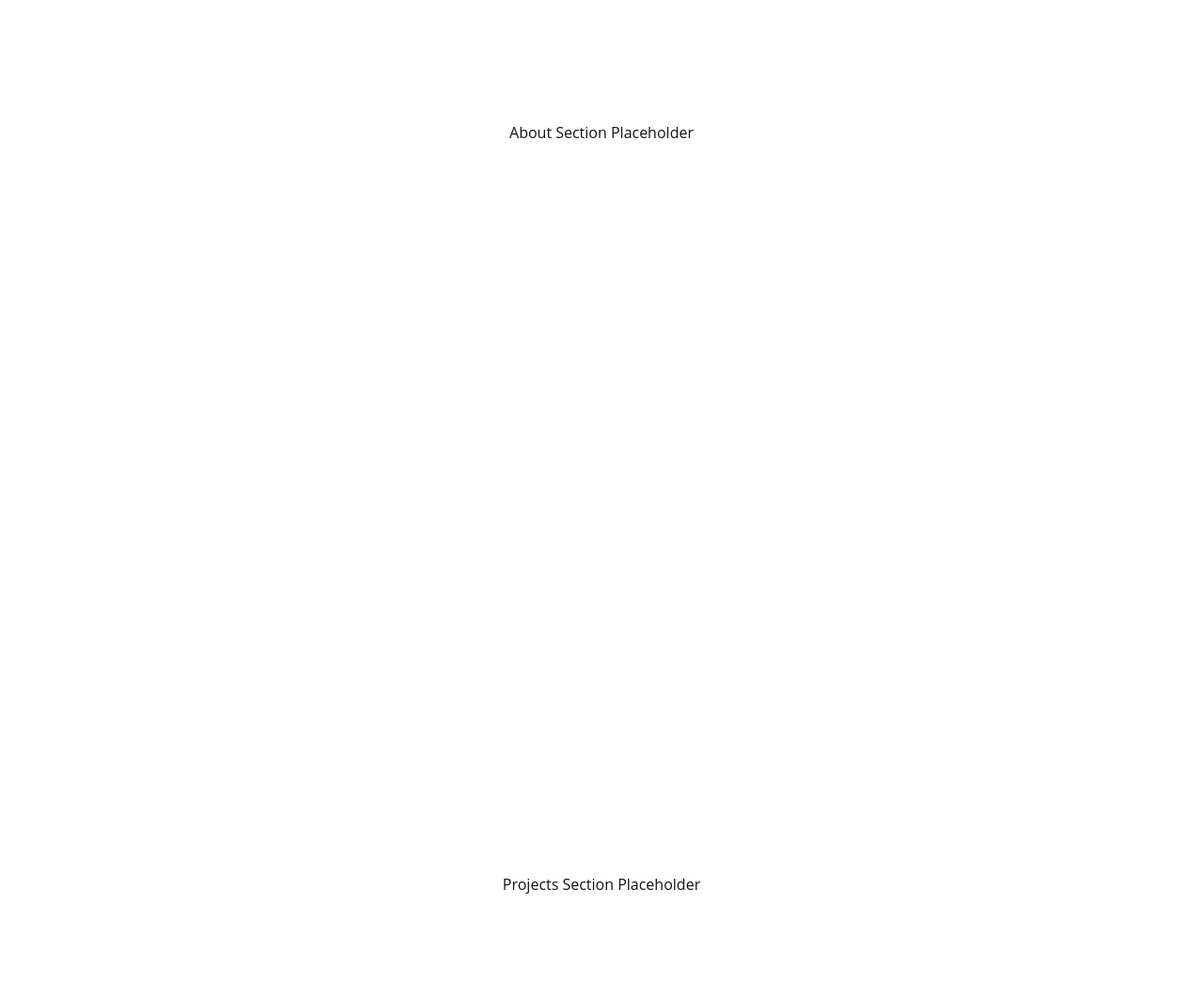
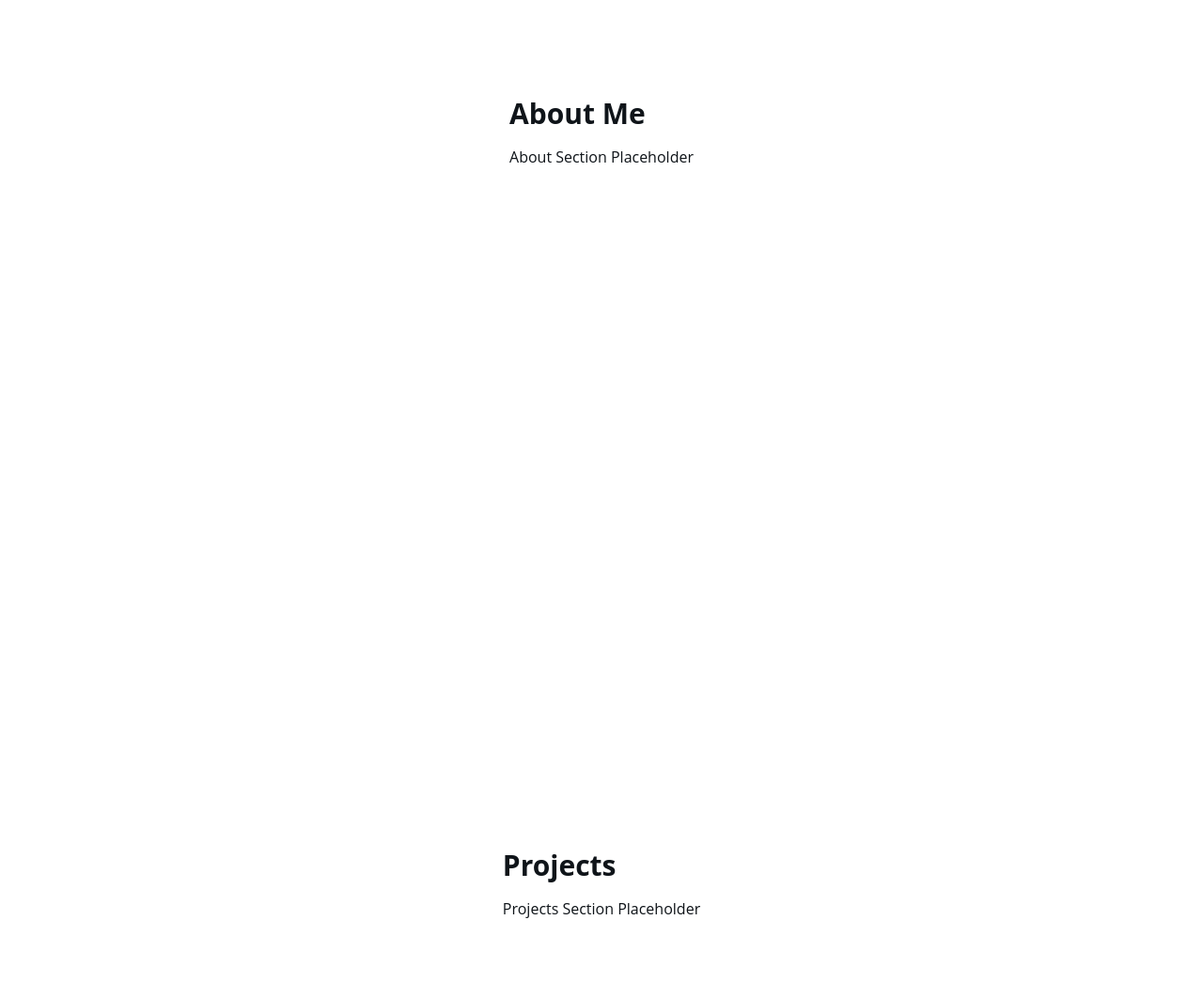
Before and after one commit to ishanjarwal/portfolio-2026, a Next.js app: page / in a window 1280 px wide. Shown: the part 1059-2121 px from the top of the page at 94% size. Built offline with nearby package versions, Linux system fonts and the light colour scheme.

Commit message:
feat: add video wallpaper wallpaper and make sections transparent

```diff
--- a/app/page.tsx
+++ b/app/page.tsx
@@ -1,21 +1,58 @@
 import { Hero } from "@/components/hero/hero";
+
+// Example video: High-tech abstract background (placeholder)
+// Replace with your own video URL
+const BACKGROUND_VIDEO_URL = "https://cdn.pixabay.com/video/2023/10/12/184734-873923034_large.mp4";
 
 export default function Home() {
   return (
-    <main className="flex min-h-screen flex-col items-center justify-between">
+    <main className="flex min-h-screen flex-col items-center justify-between relative">
+      {/* Fixed Video Wallpaper */}
+      <div className="fixed inset-0 z-[-1] overflow-hidden">
+        <video
+          autoPlay
+          loop
+          muted
+          playsInline
+          className="absolute h-full w-full object-cover opacity-30 dark:opacity-20"
+        >
+          <source src={BACKGROUND_VIDEO_URL} type="video/mp4" />
+          Your browser does not support the video tag.
+        </video>
+        {/* Overlay for better text readability */}
+        <div className="absolute inset-0 bg-background/10 backdrop-blur-[1px]" />
+      </div>
+
       <Hero />
-      {/* Sections for About, Projects, etc. will go here */}
-      <section id="about" className="min-h-screen w-full bg-background/50 flex items-center justify-center">
-        <p className="text-muted-foreground">About Section Placeholder</p>
+
+      {/* Sections for About, Projects, etc. */}
+      {/* Making sections transparent to show video background */}
+      <section id="about" className="min-h-screen w-full bg-transparent flex items-center justify-center">
+        <div className="p-8 rounded-2xl bg-background/40 backdrop-blur-md border border-white/10 shadow-xl">
+          <h2 className="text-3xl font-heading font-bold mb-4">About Me</h2>
+          <p className="text-muted-foreground">About Section Placeholder</p>
+        </div>
       </section>
-      <section id="projects" className="min-h-screen w-full bg-background flex items-center justify-center">
-        <p className="text-muted-foreground">Projects Section Placeholder</p>
+
+      <section id="projects" className="min-h-screen w-full bg-transparent flex items-center justify-center">
+        <div className="p-8 rounded-2xl bg-background/40 backdrop-blur-md border border-white/10 shadow-xl">
+          <h2 className="text-3xl font-heading font-bold mb-4">Projects</h2>
+          <p className="text-muted-foreground">Projects Section Placeholder</p>
+        </div>
       </section>
-      <section id="education" className="min-h-screen w-full bg-background/50 flex items-center justify-center">
-        <p className="text-muted-foreground">Education Section Placeholder</p>
+
+      <section id="education" className="min-h-screen w-full bg-transparent flex items-center justify-center">
+        <div className="p-8 rounded-2xl bg-background/40 backdrop-blur-md border border-white/10 shadow-xl">
+          <h2 className="text-3xl font-heading font-bold mb-4">Education</h2>
+          <p className="text-muted-foreground">Education Section Placeholder</p>
+        </div>
       </section>
-      <section id="contact" className="min-h-screen w-full bg-background flex items-center justify-center">
-        <p className="text-muted-foreground">Contact Section Placeholder</p>
+
+      <section id="contact" className="min-h-screen w-full bg-transparent flex items-center justify-center">
+        <div className="p-8 rounded-2xl bg-background/40 backdrop-blur-md border border-white/10 shadow-xl">
+          <h2 className="text-3xl font-heading font-bold mb-4">Contact</h2>
+          <p className="text-muted-foreground">Contact Section Placeholder</p>
+        </div>
       </section>
     </main>
   );
--- a/components/hero/hero.tsx
+++ b/components/hero/hero.tsx
@@ -1,7 +1,7 @@
 "use client"
 
 import Link from "next/link"
-import Image from "next/image"
+
 import { Github, Linkedin, Mail } from "lucide-react"
 import { Button } from "@/components/ui/button"
 
@@ -27,16 +27,7 @@ export function Hero() {
     return (
         <section id="home" className="relative flex min-h-screen w-full flex-col items-center justify-center overflow-hidden">
             {/* Background Image */}
-            <div className="absolute inset-0 z-0">
-                <Image
-                    src="/hero_bg.png"
-                    alt="Abstract Background"
-                    fill
-                    priority
-                    className="object-cover opacity-90 dark:opacity-60"
-                />
-                <div className="absolute inset-0 bg-background/30 dark:bg-black/40 backdrop-blur-[2px]" />
-            </div>
+            {/* Background Image removed for video wallpaper support at page level */}
 
             {/* Content */}
             <div className="z-10 flex flex-col items-center gap-6 text-center animate-in fade-in zoom-in duration-1000 slide-in-from-bottom-10">
```
